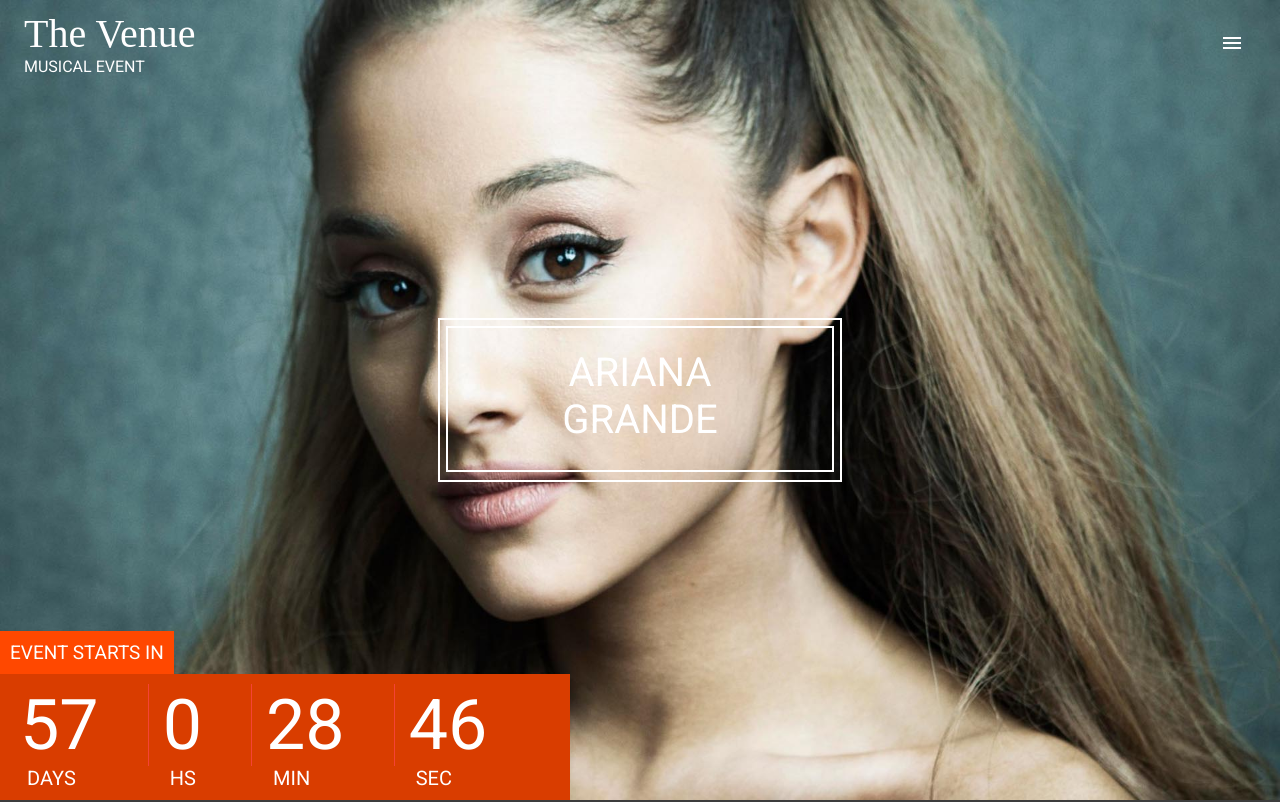
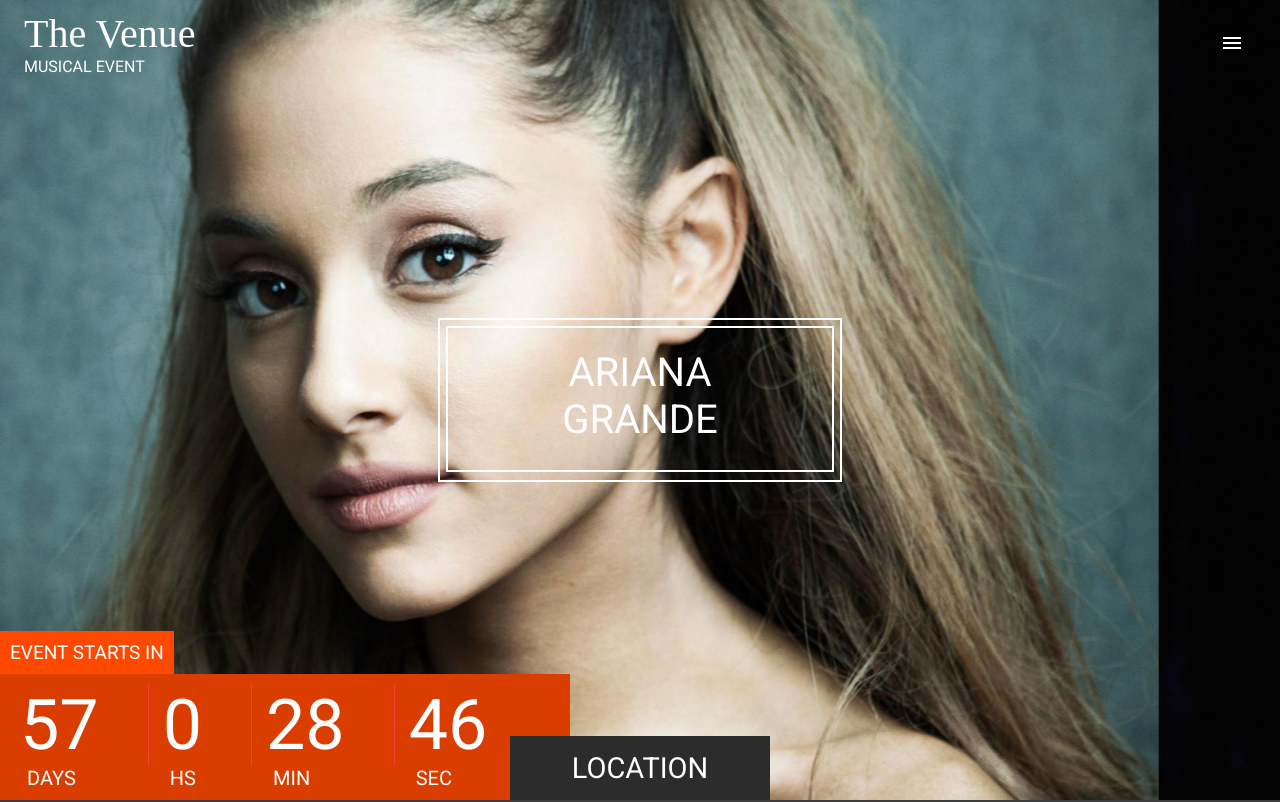
Before and after one commit to saron4/Music_Venue, a React (Create React App) app: page / in a window 1280 px wide. Shown: the top 802 px of the page. Built offline with nearby package versions, Linux system fonts and the light colour scheme.

Commit message:
add a google map

```diff
--- a/src/App.js
+++ b/src/App.js
@@ -6,6 +6,7 @@
 import VenueNFO from './Components/venueNFO';
 import Highlights from './Components/highlights';
 import Pricing from './Components/pricing';
+import Location from './Components/location';
 
 class App extends Component{
   render() {
@@ -16,6 +17,7 @@
         <VenueNFO/>
         <Highlights/>
         <Pricing/>
+        <Location/>
     </div>
     );
 
--- /dev/null
+++ b/src/Components/location/index.js
@@ -0,0 +1,23 @@
+import React from 'react';
+
+const Location = () => {
+    return (
+        <div className="location">
+            <iframe src="https://www.google.com/maps/embed?pb=!1m18!1m12!1m3!1d8273.306998759781!2d-91.9691539005031!3d41.008484603056324!2m3!1f0!2f0!3f0!3m2!1i1024!2i768!4f13.1!3m3!1m2!1s0x87e6666c00329077%3A0xf05c569cdd3cf8ba!2sLandmark%20Inn!5e0!3m2!1sde!2sus!4v1587448170105!5m2!1sde!2sus"
+                width="100%"
+                height="500px"
+                frameborder="0"
+
+                allowFullScreen="" >
+            </iframe>
+
+            <div className="location_tag">
+                <div>Location</div>
+
+            </div>
+
+        </div>
+    );
+};
+
+export default Location;
```
